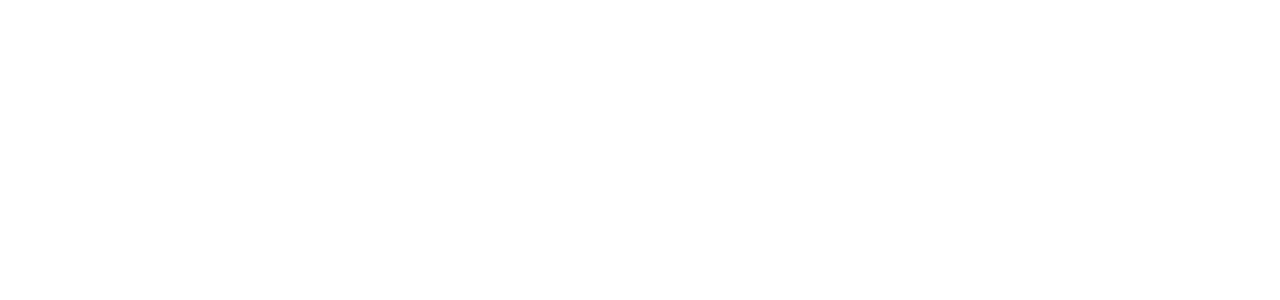
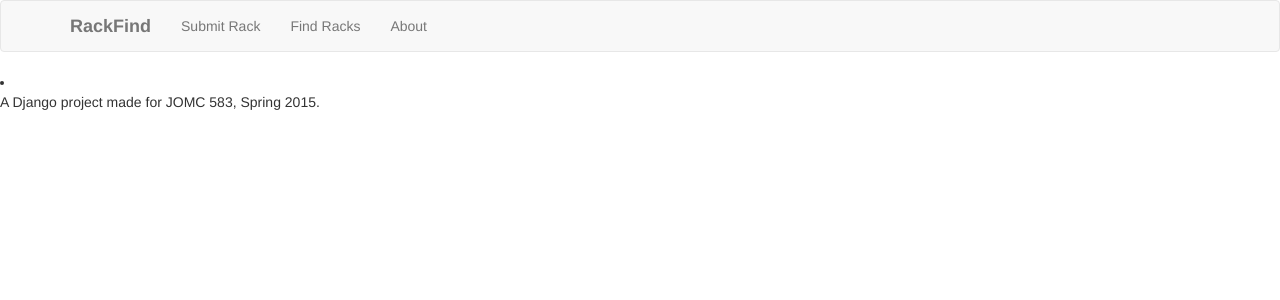
Before and after one commit to hgargan/bikeparking, a Django app: page / in a window 1280 px wide. Before the commit the part shown is empty. Shown: the top 300 px of the page. Run offline with Django 3.2, Linux system fonts and the light colour scheme; some libraries are stand-ins or nearby versions.

Commit message:
Added menu/footer to base.html

```diff
--- a/bikeparking/templates/base.html
+++ b/bikeparking/templates/base.html
@@ -9,7 +9,31 @@
     </head>
 
     <body>
+        <header>
+            <div class="nav navbar navbar-default">
+                <div class="container">
+                    <div class="navbar-header">
+                        <button type="button" class="navbar-toggle collapsed" data-toggle="collapse" data-target=".navbar-collapse">
+                            <span class="sr-only">Toggle navigation</span>
+                            <span class="icon-bar"></span>
+                            <span class="icon-bar"></span>
+                            <span class="icon-bar"></span>
+                        </button>
+                        <a class="navbar-brand" href="{% url 'find' %}"><b>RackFind</b></a>
+                    </div>
+                    <div clas="navbar-collapse collapse">
+                        <ul class="nav navbar-nav">
+                            <li><a href="{% url 'submit' %}">Submit Rack</a></li>
+                            <li><a href="{% url 'find' %}">Find Racks</a></li>
+                            <li><a href="">About</a></li>
+                        </ul>
+                    </div>
+                </div>
+            </div>
+        <li></li>
+        </header>
      {% block content %}
      {% endblock %}
+     <footer><p>A Django project made for JOMC 583, Spring 2015.<p></footer>
     </body>
 </html>
```
